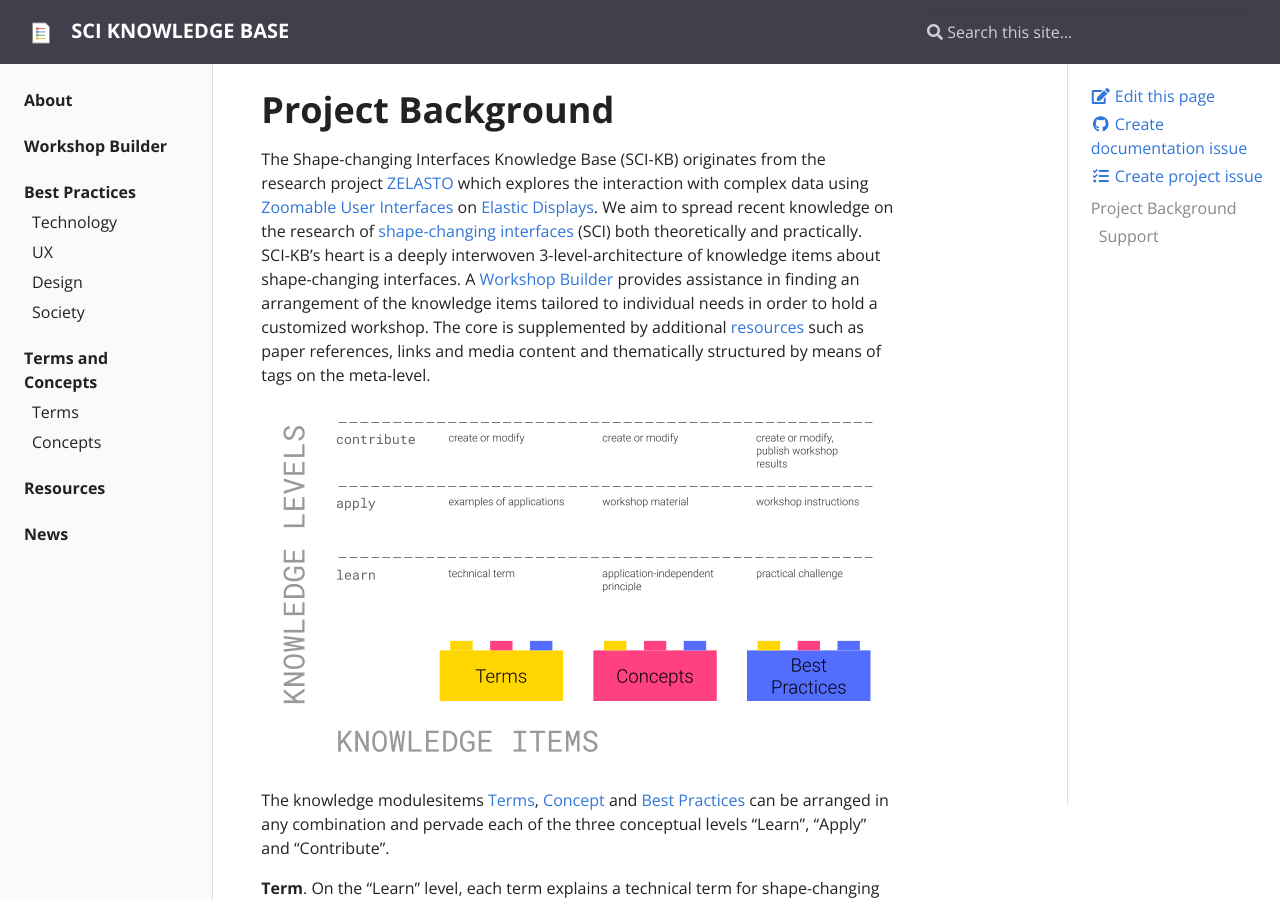
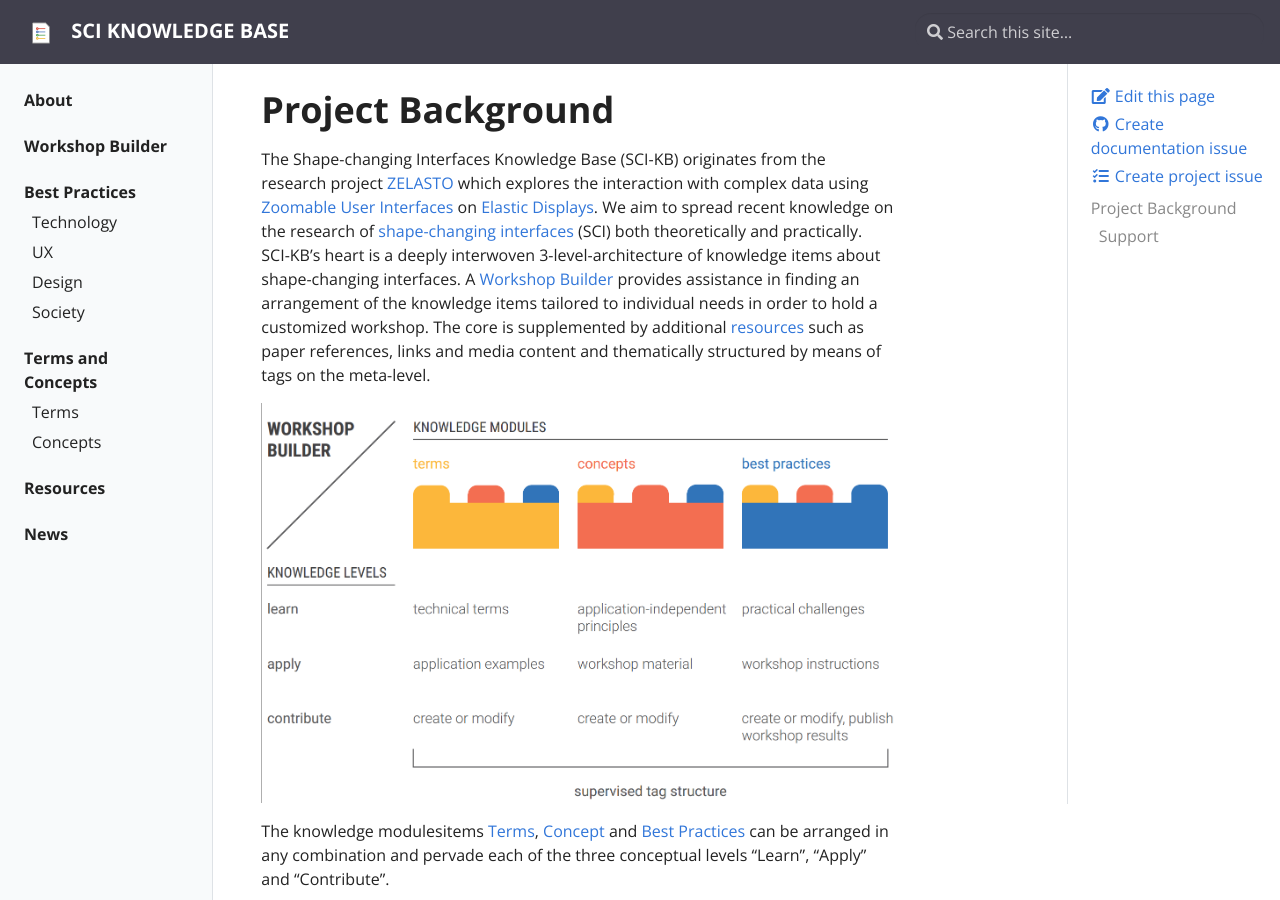
Before and after one commit to visualengineers/sci-knowledge-base, a Jekyll site: the page built from pages/index.md, in a window 1280 px wide and 900 px high. Built offline with Jekyll 4.4.1, drawn with Linux system fonts in a browser that asks for light colours.

Commit message:
graphics update sci-kb-architecture

```diff
--- a/pages/index.md
+++ b/pages/index.md
@@ -8,7 +8,7 @@ permalink: /
 
 The Shape-changing Interfaces Knowledge Base (SCI-KB) originates from the research project [ZELASTO]({{ site.baseurl }}/2019/daten-zum-anfassen/) which explores the interaction with complex data using [Zoomable User Interfaces]({{ site.baseurl }}/terms/zoomable-user-interface) on [Elastic Displays]({{ site.baseurl }}/terms/elastic-display). We aim to spread recent knowledge on the research of [shape-changing interfaces]({{ site.baseurl }}/terms/shape-changing-interface) (SCI) both theoretically and practically.  SCI-KB’s heart is a deeply interwoven 3-level-architecture of knowledge items about shape-changing interfaces. A [Workshop Builder]({{ site.baseurl }}/workshop-builder) provides assistance in finding an arrangement of the knowledge items tailored to individual needs in order to hold a customized workshop. The core is supplemented by additional [resources]({{ site.baseurl }}/resources/) such as paper references, links and media content and thematically structured by means of tags on the meta-level.
 
-![SCI-KB building blocks]({{ site.baseurl }}/assets/img/sci-kb.png)
+![SCI-KB building blocks]({{ site.baseurl }}/assets/img/sci-kb-architecture.png)
 
 The knowledge modulesitems [Terms]({{ site.baseurl }}/terms-and-concepts/#terms), [Concept]({{ site.baseurl }}/terms-and-concepts/#concepts) and [Best Practices]({{ site.baseurl }}/best-practices/) can be arranged in any combination and pervade each of the three conceptual levels “Learn”, “Apply” and “Contribute”.
 
```
Also changed, not shown: assets/img/sci-kb-architecture.png (renamed from assets/img/Selection_022.png).
